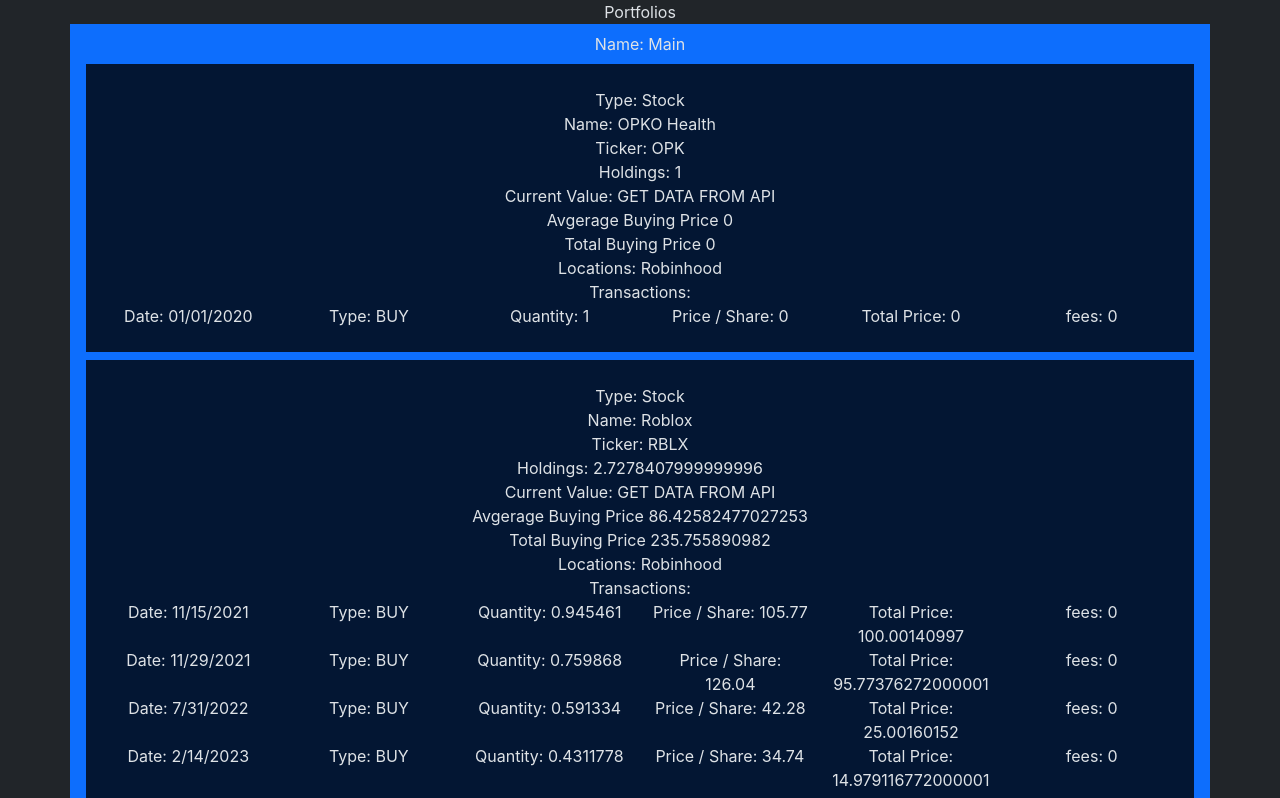
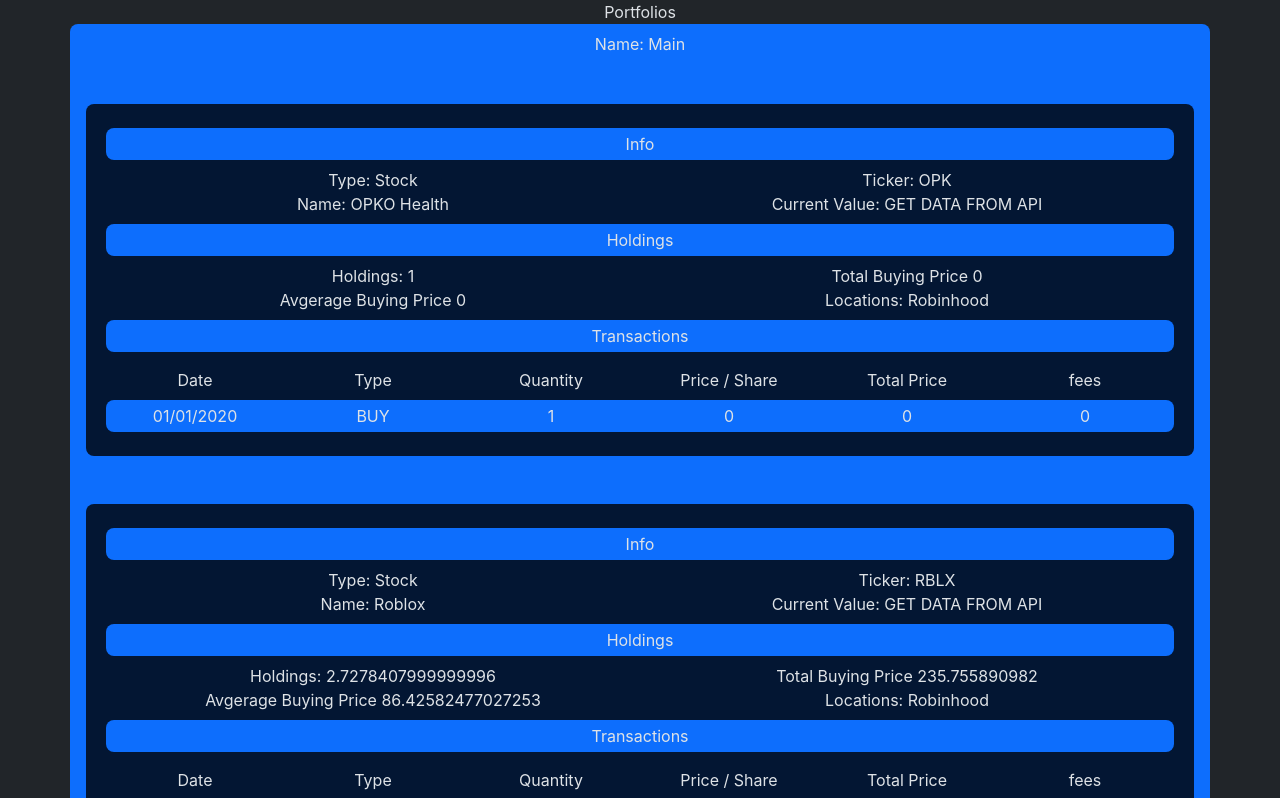
Before and after one commit to kqarlos/finance, a React (Create React App) app in the folder client/: page / in a window 1280 px wide. Shown: the top 798 px of the page. Built offline with nearby package versions, Linux system fonts and the light colour scheme.

Commit message:
aligned rows

```diff
--- a/client/src/components/Asset/asset.js
+++ b/client/src/components/Asset/asset.js
@@ -29,19 +29,50 @@
     }, []);
 
     return (
-        <div className="row bg-primary-subtle py-4  m-2" >
+
+        <div className="row bg-primary-subtle py-3 my-5 mx-2 rounded-3">
+            <div className="col">
+
+                <div className="row m-2 py-1 bg-primary rounded-3">
+                    <div className="col-12">Info</div>
+                </div>
+
+                <div className="row m-2">
+                    <div className="col-6">
                         <div>Type: {asset.type}</div>
                         <div>Name: {asset.name}</div>
+                    </div>
+                    <div className="col-6">
                         <div>Ticker: {asset.tkr}</div>
+                        <div>Current Value: GET DATA FROM API</div>
+                    </div>
+                </div>
+
+
+                <div className="row m-2 py-1 bg-primary rounded-3">
+                    <div className="col-12">Holdings</div>
+                </div>
+
+                <div className="row m-2">
+                    <div className="col-6">
                         <div>Holdings: {data.holdings}</div>
-            <div>Current Value: GET DATA FROM API</div>
                         <div>Avgerage Buying Price {data.avgBuyingPrice}</div>
+                    </div>
+                    <div className="col-6">
                         <div>Total Buying Price {data.totalBuyingPrice}</div>
                         <div>Locations: {asset.locations}</div>
-            <div>Transactions:
+                    </div>
+                </div>
+
+                <div className="row m-2 py-1 bg-primary rounded-3">
+                    <div className="col-12">Transactions</div>
+                </div>
+
+                <div className="row bg-primary-subtle" >
                     <Transaction txns={asset.transactions} />
                 </div>
 
+            </div>
         </div>
     );
 }
--- a/client/src/components/Portfolio/portfolio.js
+++ b/client/src/components/Portfolio/portfolio.js
@@ -5,7 +5,7 @@
 
 
     return (
-        <div className="container bg-primary p-2">
+        <div className="container bg-primary p-2 rounded-3">
             <div>Name: {portfolio.name}</div>
             {portfolio.assets.map((n, i) => {
                 return (
--- a/client/src/components/Transactions/transactions.js
+++ b/client/src/components/Transactions/transactions.js
@@ -17,16 +17,28 @@
     // }, []);
 
     return (
-        <div className="container" >
+        <div className="col" >
+
+
+            <div className="row m-2">
+                <div className="col">Date</div>
+                <div className="col">Type</div>
+                <div className="col">Quantity</div>
+                <div className="col">Price / Share</div>
+                <div className="col">Total Price</div>
+                <div className="col">fees</div>
+
+            </div>
             {txns.map((txn, i) => {
                 return (
-                    <div className="row" key={i}>
-                        <div className="col">Date: {txn.date}</div>
-                        <div className="col">Type: {txn.type}</div>
-                        <div className="col">Quantity: {txn.qty}</div>
-                        <div className="col">Price / Share: {txn.pricePerUnit}</div>
-                        <div className="col">Total Price: {txn.qty * txn.pricePerUnit}</div>
-                        <div className="col">fees: {txn.fees}</div>
+
+                    <div className="row bg-primary py-1 m-2 rounded-3" key={i}>
+                        <div className="col">{txn.date}</div>
+                        <div className="col">{txn.type}</div>
+                        <div className="col">{txn.qty}</div>
+                        <div className="col">{txn.pricePerUnit}</div>
+                        <div className="col">{txn.qty * txn.pricePerUnit}</div>
+                        <div className="col">{txn.fees}</div>
 
                     </div>
                 );
```
Lines whose indentation alone changed are shown as unchanged.
